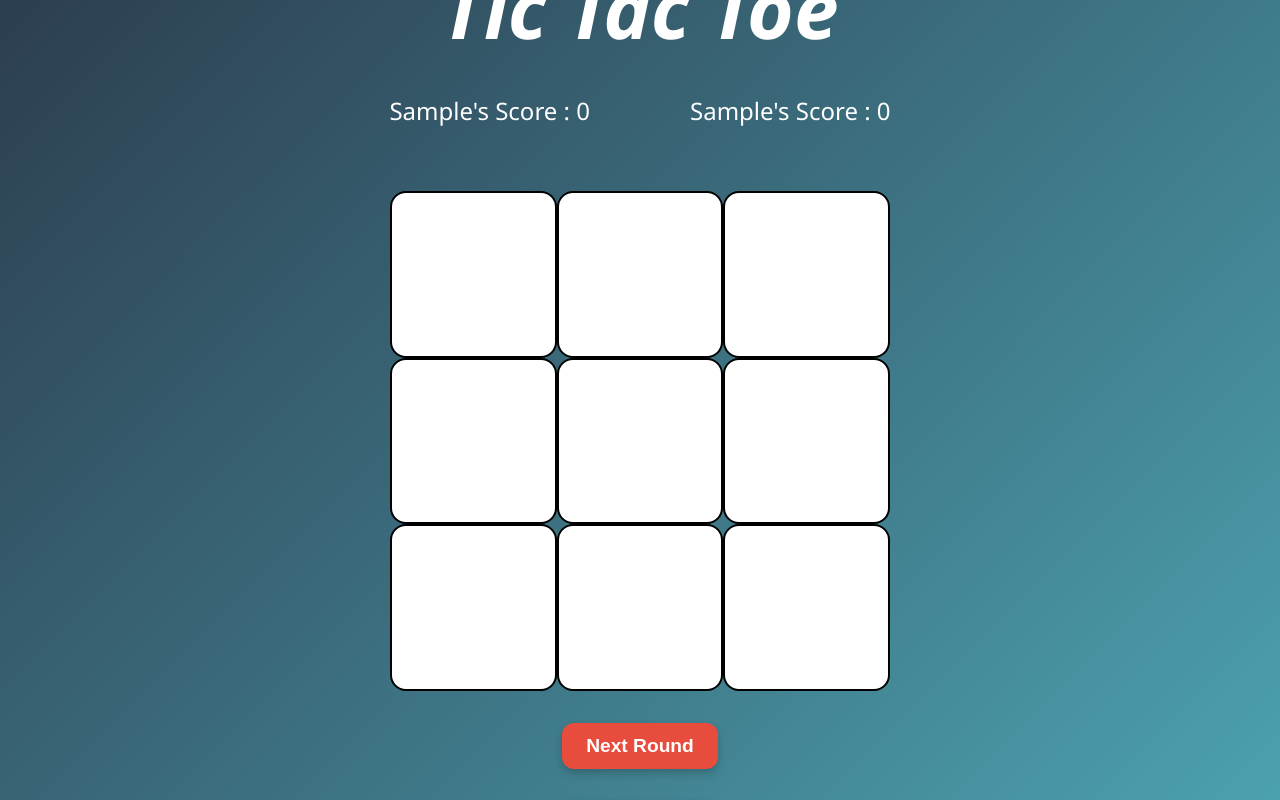
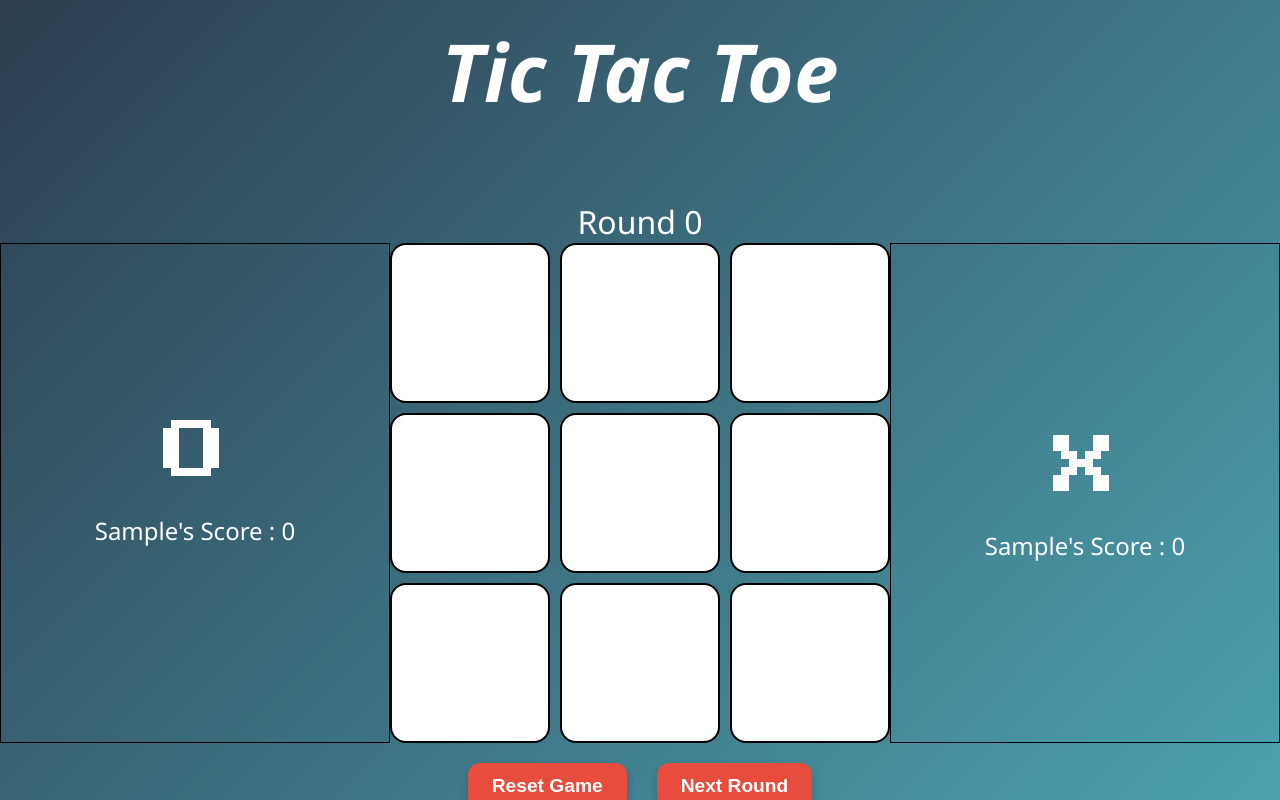
Before and after one commit to charles-hatch/tic-tac-toe, a plain HTML site: page index.html in a window 1280 px wide. Both pictures are taken after typing "Sample", "Sample" into the empty fields and a click on the button "Start Game". Drawn offline with Linux system fonts and the light colour scheme.

Commit message:
Fixed UI and minor bug

```diff
--- a/index.html
+++ b/index.html
@@ -37,16 +37,30 @@
             <button id="popup-btn">&times;</button>
         </div>
         <div id="layout">
-            <div class="title">Tic Tac Toe</div>
+            <div id="header">
+                <div class="title">Tic Tac Toe</div>
+                <div id="rounds-counter"></div>
+            </div>
+            <div id="left-sidebar">
+                <div class="symbol">O</div>
+                <div id="scores-container">
+                    <div id="player-1-score"></div>
 
-            <div id="scores-container">
-                <div id="player-1-score"></div>
-                <div id="player-2-score"></div>
+                </div>
+                <div id="turns-display"></div>
             </div>
-            <div id="turns-display"></div>
             <div id="container"></div>
-            <button class="ui-btn" id="next-round-btn">Next Round</button>
-            <button class="ui-btn" id="reset-game-btn">Reset Game</button>
+            <div id="right-sidebar">
+                <div class="symbol">X</div>
+                <div id="scores-container">
+                    <div id="player-2-score"></div>
+                </div>
+            </div>
+            <div id="footer">
+
+                <button class="ui-btn" id="reset-game-btn">Reset Game</button>
+                <button class="ui-btn" id="next-round-btn">Next Round</button>
+            </div>
 
 
         </div>
--- a/javascript.js
+++ b/javascript.js
@@ -12,6 +12,7 @@ const player2Input = document.querySelector('#player2');
 const player1ScoreContainer = document.querySelector('#player-1-score');
 const player2ScoreContainer = document.querySelector('#player-2-score');
 const playerTurnsDisplay = document.querySelector('#turns-display');
+const playerRoundsDisplay = document.querySelector('#rounds-counter');
 
 //  playerTurnsDisplay.textContent = "It's " + currentPlayerName + "'s turn.";
 // DISPLAY THE MARKER NEXT TO THE NAMES
@@ -106,7 +107,9 @@ const gameController = (function () {
       //INCREASE SCORE
       currentPlayer.increaseScore();
       player1ScoreContainer.textContent = player1Name + "'s score : " + player1.getScore();
-      player2ScoreContainer.textContent = player1Name + "'s score : " + player2.getScore();
+      player2ScoreContainer.textContent = player2Name + "'s score : " + player2.getScore();
+
+
     }
 
   };
@@ -118,6 +121,7 @@ const gameController = (function () {
     }
     turns = 0;
     rounds++;
+    playerRoundsDisplay.textContent = "Round " + rounds;
     board.resetBoard();
     gameOver = false;
     popUpText.textContent = "";
@@ -139,7 +143,6 @@ const gameController = (function () {
     renderBoard();
     gameScreen.classList.add('hidden')
     startScreen.classList.remove('hidden');
-
     // resets the entire game and returns to start screen
   };
 
@@ -222,6 +225,8 @@ document.getElementById("player-form").addEventListener("submit", (e) => {
     gameScreen.classList.remove('hidden')
     player1ScoreContainer.textContent = player1Name + "'s Score : 0";
     player2ScoreContainer.textContent = player2Name + "'s Score : 0";
+    //setup our initial text display
+    playerRoundsDisplay.textContent = "Round 0";
   } else {
     e.target.reportValidity(); // show native validation messages
   }
@@ -234,3 +239,5 @@ document.getElementById("player-form").addEventListener("submit", (e) => {
 //ALSO, each round, whoever won the previous round should GO FIRST
 //Finally, when the game is reset, the forms need to be cleared
 //Consider adding a simple animation when a winner is declared
+
+//THE NAME CHANGES TO PLAYER 1's name when they get the first point???
--- a/styles.css
+++ b/styles.css
@@ -32,19 +32,85 @@ body {
 }
 
 #layout {
-    display: flex;
+    /* display: flex;
     flex-direction: column;
     align-items: center;
     justify-content: center;
     height: 100vh;
-    gap: 2rem;
+    gap: 2rem; */
+}
+
+#layout {
+    height: 100vh;
+    display: grid;
+    grid-template-columns: 1fr 1fr 1fr;
+    grid-template-rows: auto 1fr auto;
+}
+
+
+
+
+#header {
+    grid-column: 1 / 4;
+    display: flex;
+    flex-direction: column;
+    justify-content: space-around;
+    align-items: center;
+    gap: 45px;
+    padding-top: 1rem;
+}
+
+#rounds-counter {
+    padding-top: 30px;
+    text-align: center;
+    color: white;
+    font-size: 2rem;
+}
+
+#footer {
+    display: flex;
+    justify-content: center;
+    gap: 30px;
+    padding: 20px;
+    grid-column: 1 /4;
+}
+
+#left-sidebar {
+    display: flex;
+    flex-direction: column;
+    justify-content: center;
+    align-items: center;
+    border: solid 1px black;
+    gap:30px;
+}
+
+#right-sidebar {
+    display: flex;
+    flex-direction: column;
+    justify-content: center;
+    align-items: center;
+    border: solid 1px black;
+       gap:30px;
+}
+
+#right-sidebar .symbol, #left-sidebar .symbol{
+    font-size:4rem;
 }
 
 #container {
+    grid-column: 2;
+    grid-row: 2;
+    margin: auto;
+
     display: grid;
     grid-template-columns: repeat(3, 1fr);
+    gap: 10px;
+    /* add breathing room */
+
     width: 90vmin;
+    /* scales with viewport */
     height: 90vmin;
+    /* square */
     max-width: 500px;
     max-height: 500px;
 }
@@ -183,3 +249,5 @@ form {
     gap: 30px;
     justify-content: center;
 }
+
+/* MUST REVIEW CSS === HAPPY WITH LAYOUT? */
```
